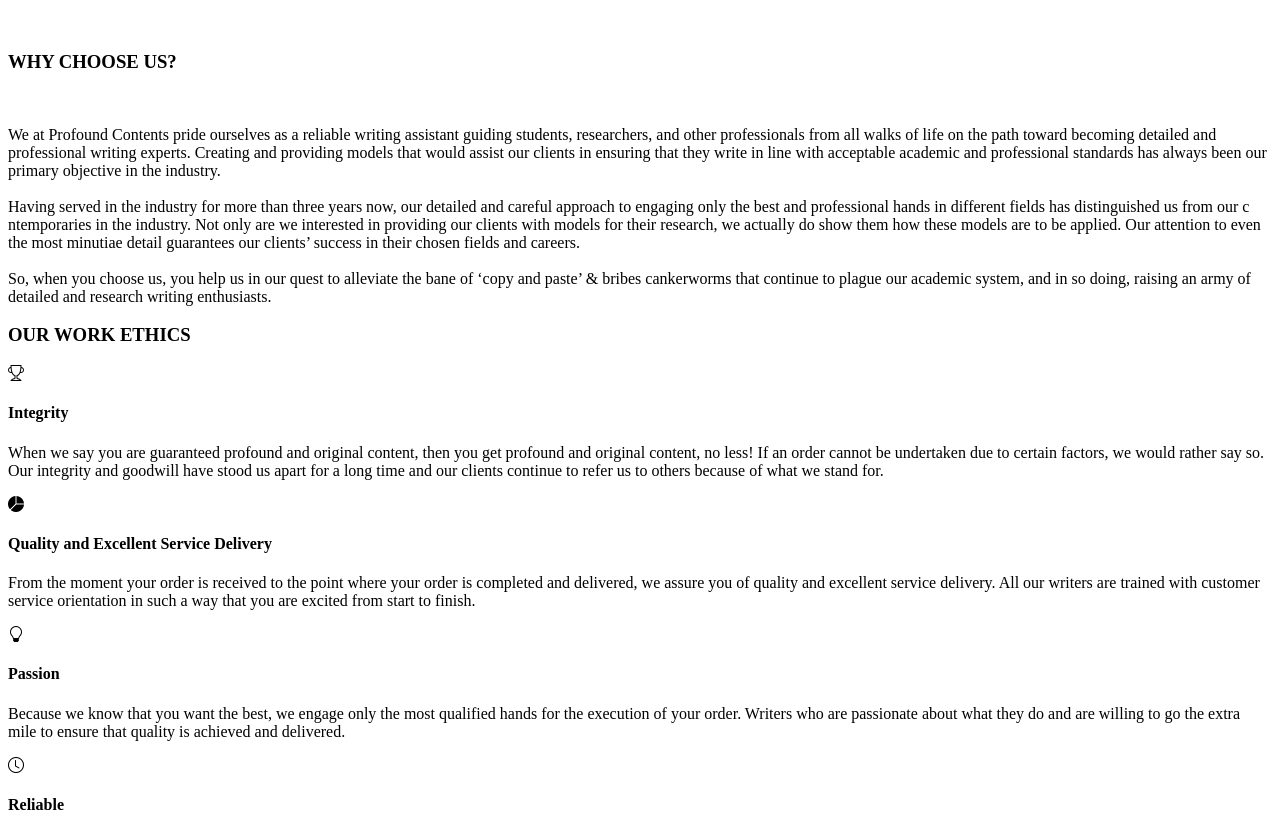
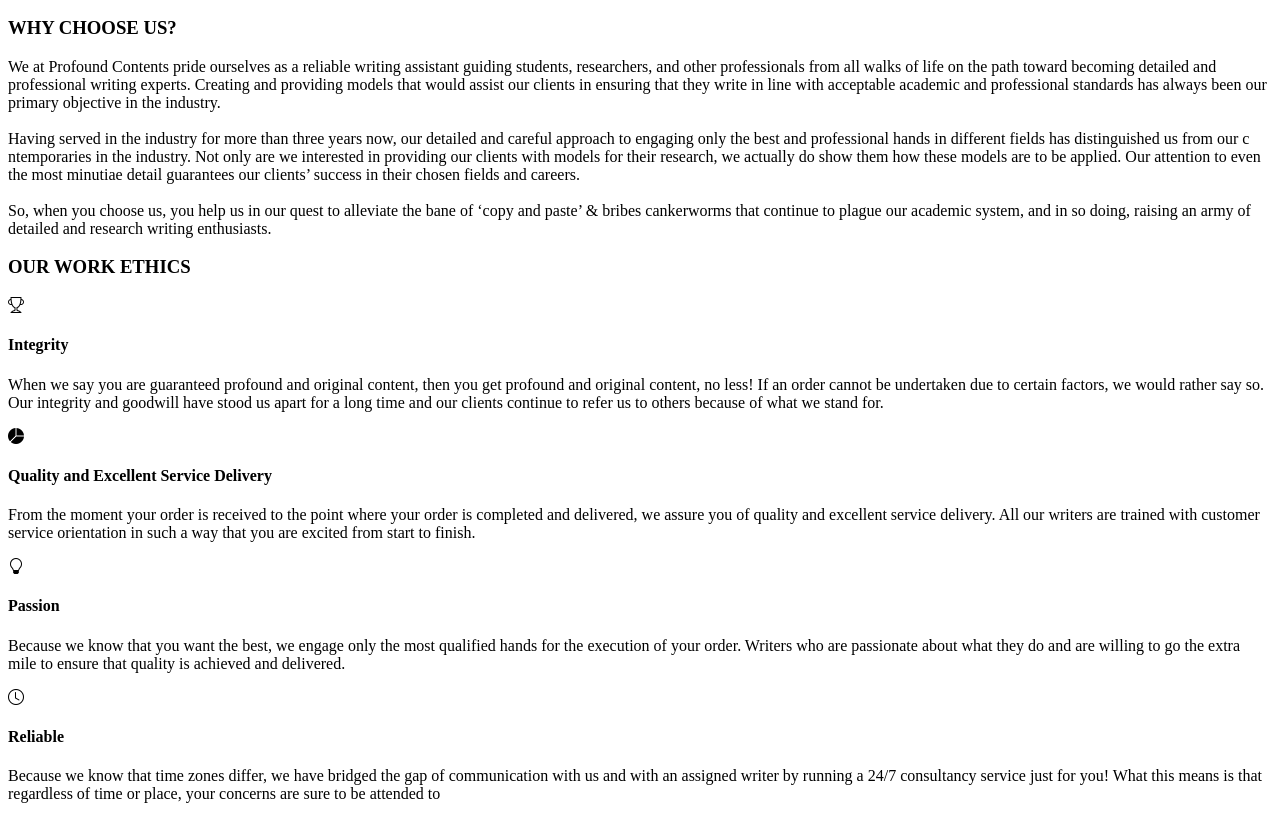
Before and after one commit to awachukwudi/assignment2, a plain HTML site: page About.html in a window 1280 px wide. Shown: the part 92-914 px from the top of the page. Drawn offline with nearby package versions, Linux system fonts and the light colour scheme.

Commit message:
new change

```diff
--- a/About.html
+++ b/About.html
@@ -30,9 +30,7 @@
       <a href="#"> ABOUT US</a>
 </header>
   <section>
-    <p><br>
         <h3>WHY CHOOSE US?</h3>
-    </p><br>
     <p>
         We at Profound Contents pride ourselves as a reliable writing assistant guiding students, researchers,
         and other professionals from all walks of life on the path toward becoming detailed and professional writing experts.
@@ -53,6 +51,7 @@
   <section class="main-section">
 
         <h3>OUR WORK ETHICS</h3>
+        <div>
 
    <div> <i class="bi bi-trophy"></i> </div>
            <div><h4>Integrity</h4>
@@ -63,6 +62,9 @@
             continue to refer us to others because of what we stand for.
         </p>
       </div>
+    </div>
+
+    <div>
 
        <div> <i class="bi bi-pie-chart-fill"></i> </div>
        <div><h4>Quality and Excellent Service Delivery</h4>
@@ -73,6 +75,9 @@
             way that you are excited from start to finish.
         </p>
       </div>
+    </div>
+
+    <div>
 
        <div><i class="bi bi-lightbulb"></i> </div>
       <div> <h4>Passion</h4>
@@ -83,6 +88,9 @@
             that quality is achieved and delivered.
         </p>
       </div>
+    </div>
+
+    <div>
 
        <div> <i class="bi bi-clock"></i></div>
         <div><h4>Reliable</h4>
@@ -93,6 +101,9 @@
              your concerns are sure to be attended to
             </p>
             </div>
+          </div>
+
+      </section>
 
       <section>
         <h4>SOME REASONS TO WORK WITH US</h4>
@@ -111,12 +122,11 @@
 
         <li> We don’t do surface research. Our writers are professionals who run in-depth research to ensure that you have a rich and profound result.</li>
         </ul>
-        </div><br>
+    </div>
+    </section>
 
-  </div>
   <footer>
     <img src="./image/IMG_0192.PNG" alt="logo" width="20%" />
-    <br /><br />
     <div>
       <a href=""> Terms of Service</a>
       <a href=""> Privacy Policy</a>
```
Lines whose indentation alone changed are shown as unchanged.
